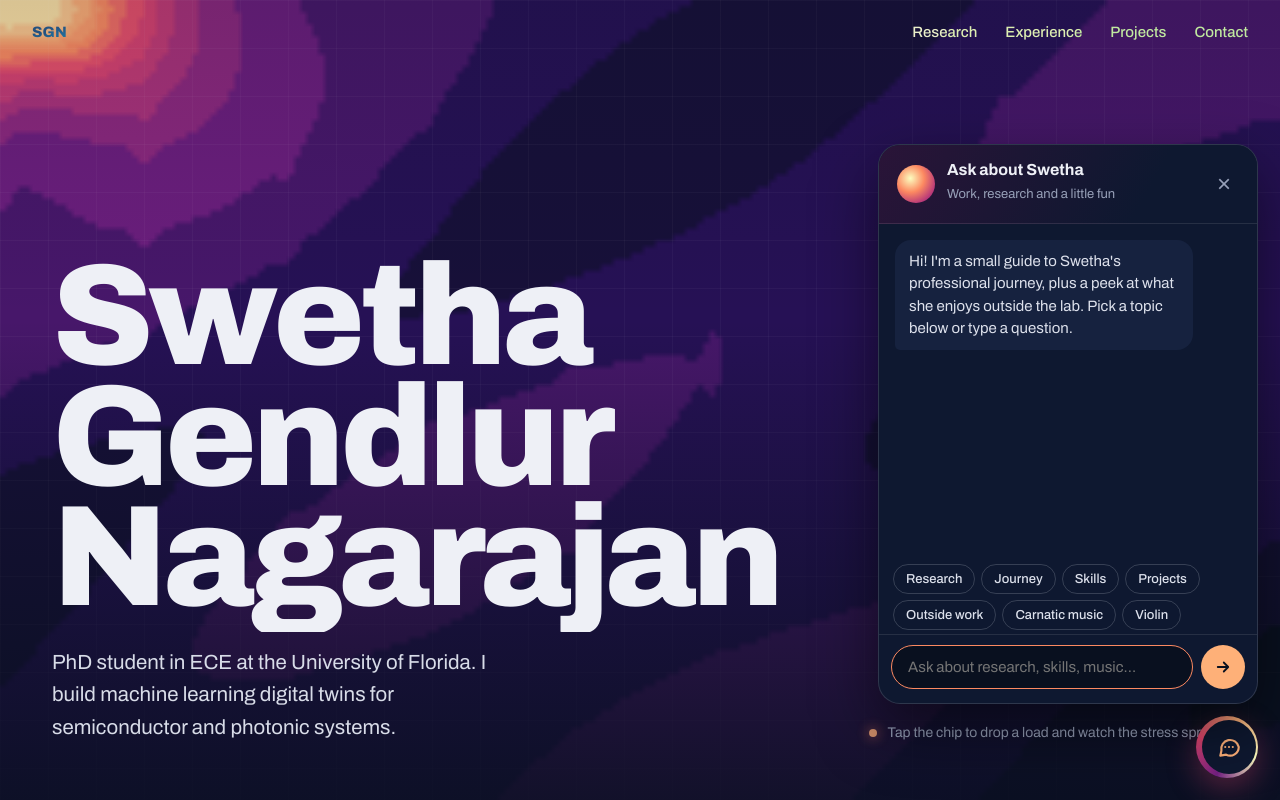
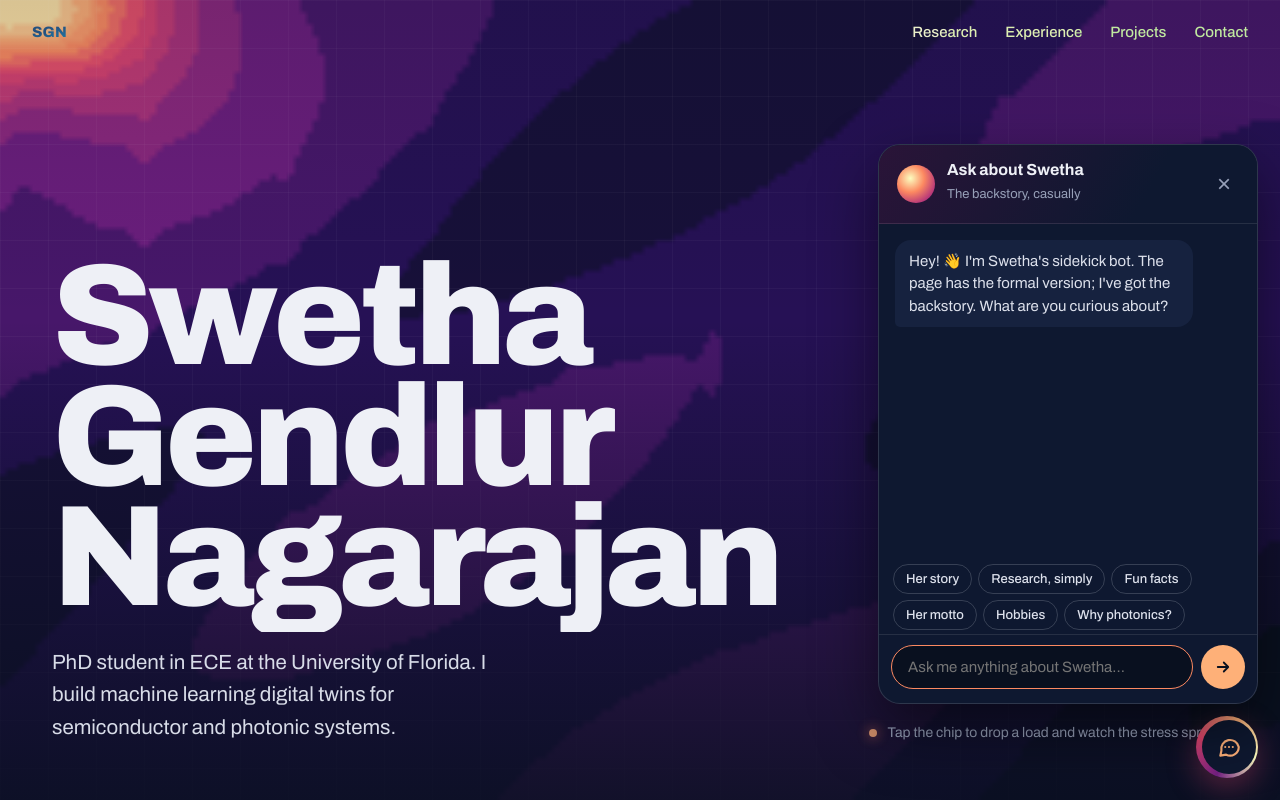
Before and after one commit to swetha-gn/swetha-gn.github.io, a plain HTML site: page index.html in a window 1280 px wide. Both pictures are taken after a click on the button "Open chat about Swetha's journey". Shown: the top 800 px of the page. Drawn offline with nearby package versions, Linux system fonts and the light colour scheme; animation ran at ten frames a second.

Commit message:
Make chat assistant casual with backstory answers

```diff
--- a/index.html
+++ b/index.html
@@ -613,32 +613,35 @@ addEventListener("load",()=>ScrollTrigger.refresh());
 <div id="cb-tip" aria-hidden="true">Curious about my journey? Ask me 👋</div>
 <button id="cb-btn" type="button" aria-label="Open chat about Swetha's journey" aria-expanded="false" aria-controls="cb"><span><svg viewBox="0 0 24 24" fill="none" stroke="#FEB078" stroke-width="2" stroke-linecap="round" stroke-linejoin="round"><path d="M21 12a8 8 0 0 1-11.6 7.1L4 20l1-4.6A8 8 0 1 1 21 12z"/><path d="M8.5 12h.01M12 12h.01M15.5 12h.01"/></svg></span><i class="dot"></i></button>
 <section id="cb" role="dialog" aria-label="Chat about Swetha" hidden>
-  <header><div class="av" aria-hidden="true"></div><div><b>Ask about Swetha</b><small>Work, research and a little fun</small></div><button type="button" id="cb-x" aria-label="Close chat">×</button></header>
+  <header><div class="av" aria-hidden="true"></div><div><b>Ask about Swetha</b><small>The backstory, casually</small></div><button type="button" id="cb-x" aria-label="Close chat">×</button></header>
   <div id="cb-log" aria-live="polite" data-lenis-prevent></div>
   <div id="cb-chips" data-lenis-prevent></div>
-  <form id="cb-f" autocomplete="off"><input id="cb-in" placeholder="Ask about research, skills, music…" aria-label="Type a question"><button type="submit" aria-label="Send"><svg viewBox="0 0 24 24" fill="none" stroke="#09101F" stroke-width="2.4" stroke-linecap="round" stroke-linejoin="round"><path d="M5 12h14M13 6l6 6-6 6"/></svg></button></form>
+  <form id="cb-f" autocomplete="off"><input id="cb-in" placeholder="Ask me anything about Swetha…" aria-label="Type a question"><button type="submit" aria-label="Send"><svg viewBox="0 0 24 24" fill="none" stroke="#09101F" stroke-width="2.4" stroke-linecap="round" stroke-linejoin="round"><path d="M5 12h14M13 6l6 6-6 6"/></svg></button></form>
 </section>
 <script>
 (()=>{
 const KB={
- hi:{a:"Hi! I'm a small guide to Swetha's professional journey, plus a peek at what she enjoys outside the lab. Pick a topic below or type a question.",c:["Research","Journey","Skills","Projects","Outside work"]},
- research:{k:/research|phd|tcad|surrogate|digital twin|stress|pinn|physics|photonic|semiconductor|quantiz|work on/,a:"Swetha builds machine learning for semiconductor and photonic devices:<ul><li><b>Digital twins:</b> neural surrogates trained on TCAD simulation data that predict mechanical stress in milliseconds instead of hours, roughly 3000× faster. She presented this at SPIE Photonics West 2026.</li><li><b>Hardware-aware deep learning:</b> quantizing networks to INT8/INT6 so they fit photonic and AI-accelerator hardware.</li><li><b>Next:</b> physics-informed neural networks and multi-physics models.</li></ul>",c:["Skills","Journey","Talks"],go:"research"},
- journey:{k:/journey|experience|career|job|work history|background|optum|liteseeker|ibm|ugam|cisco|intern|role/,a:"Her path in short:<ul><li><b>2021</b> Cisco thingQbator, Project Associate</li><li><b>2022</b> Ugam (image captioning, published paper) and IBM (deep-learning web app)</li><li><b>2024</b> ML Engineer at Optum: clinical NLP and RAG chatbots</li><li><b>2024–26</b> MS in Applied Data Science at UF, plus research at the Florida Semiconductor Institute</li><li><b>2025–26</b> ML Engineer at LiteSeeker: predictive maintenance</li><li><b>2026–</b> PhD in ECE at UF, Sorger Photonics Group</li></ul>",c:["Research","Education","Skills"],go:"experience"},
- skills:{k:/skill|stack|tool|language|python|pytorch|jax|tensorflow|know|tech/,a:"<b>ML and data:</b> Python, PyTorch, JAX, TensorFlow, scikit-learn, XGBoost, Hugging Face, FAISS, Spark, SQL.<br><b>Methods:</b> surrogate modeling, uncertainty quantification, quantization (INT8/INT6), physics-informed ML, RAG and LoRA fine-tuning.<br><b>Simulation:</b> TCAD/FLOOPS.",c:["Projects","Research","Outside work"]},
- projects:{k:/project|built|github|portfolio|nutriscan|summari|pest|mnist|digit|enron|career assistant/,a:"A few favorites:<ul><li><b>NutriScanAI:</b> scans food labels and explains whether they're vegetarian (95% accuracy)</li><li><b>Handwritten digits:</b> classical models vs. a tuned network (99% accuracy)</li><li><b>Paper summarizer:</b> GPT-4 + FAISS for faster literature review</li><li><b>Pest detection app</b> for paddy farmers (95% accuracy)</li></ul><a href=\"https://github.com/swetha-gn\">See everything on GitHub</a>",c:["Skills","Outside work","Contact"],go:"projects"},
- education:{k:/educat|degree|study|studied|school|college|university|masters|master's|ms |btech|uf\b|florida/,a:"<ul><li><b>PhD, Electrical &amp; Computer Engineering</b>, University of Florida (2026–)</li><li><b>MS, Applied Data Science</b>, University of Florida (May 2026)</li><li><b>BTech, Computer Science &amp; Engineering</b>, PSG College of Technology</li></ul>",c:["Research","Journey"]},
- talks:{k:/talk|present|conference|spie|paper|publication|publish/,a:"<ul><li><b>SPIE Photonics West 2026</b>, San Francisco: neural digital twins for stress prediction</li><li><b>ICHPIC 2022</b>: her published paper on image caption generation</li></ul>",c:["Research","Contact"]},
- fun:{k:/outside|hobb|fun|free time|weekend|interest|personal side|besides work|after work/,a:"Outside work she's a genuinely fun person to be around. Her favorite ways to unwind are <b>Carnatic music</b>, playing the <b>violin</b>, and <b>making content</b> just for the joy of it. Pick one!",c:["Carnatic music","Violin","Content creator"]},
- carnatic:{k:/carnatic|classical|raga|tala|music|sing/,a:"Carnatic music is the classical music of South India, built on <b>ragas</b> (melodic frameworks) and <b>talas</b> (rhythmic cycles). It's one of Swetha's favorite things. Some say all those patterns are good training for an ML brain 🎶",c:["Violin","Content creator","Research"]},
- violin:{k:/violin|instrument|play/,a:"Swetha plays the violin 🎻. Fun fact: in Carnatic music the violin is usually played sitting down, with the scroll resting near the player's foot. It's a very different posture from Western classical violin.",c:["Carnatic music","Content creator","Skills"]},
- content:{k:/content|creator|instagram|reel|video|social|youtube/,a:"She makes content for fun: creative, lighthearted posts in her spare time. It's strictly a hobby, not a pro gig, and a nice creative outlet next to research 🎬",c:["Carnatic music","Violin","Contact"]},
- contact:{k:/contact|email|reach|linkedin|hire|connect|collab|available|open to/,a:"She's open to roles and collaborations where ML meets systems, performance and physical reality.<br>Email: <a href=\"mailto:sgendlurnagaraja@ufl.edu\">sgendlurnagaraja@ufl.edu</a><br><a href=\"https://www.linkedin.com/in/swe-gn/\">LinkedIn</a> · <a href=\"https://github.com/swetha-gn\">GitHub</a>",c:["Research","Projects"],go:"contact"},
- private:{k:/\b(age|how old|birthday|born|married|husband|boyfriend|family|parents|address|where (do|does) (she|you) live|phone|salary|religion|relationship)\b/,a:"That's a bit personal, so I'll leave it out 🙂 I'm happy to talk about her work, research, skills or hobbies.",c:["Research","Outside work"]},
- thanks:{k:/thank|thx|cool|great|awesome|nice/,a:"Glad that helped! Anything else you'd like to know?",c:["Research","Outside work","Contact"]},
- hello:{k:/^(hi|hey|hello|yo|hola|namaste|vanakkam)\b/,a:"Hello! 👋 What would you like to know about Swetha?",c:["Research","Journey","Outside work"]}
+ hi:{a:"Hey! 👋 I'm Swetha's sidekick bot. The page has the formal version; I've got the backstory. What are you curious about?",c:["Her story","Research, simply","Fun facts","Her motto","Hobbies"]},
+ story:{k:/story|journey|background|how did|how'd|got (into|here)|career|path|start|experience|job|optum|liteseeker|ibm|ugam|cisco/,a:"It started with computer science at PSG Tech in India, where one of her early builds was an app that helps rice farmers spot pests from a phone photo. Her first job was at Optum, and she says your first job holds a special place in your heart.<br><br>Then came UF. She had offers from USC, Indiana and Ohio State, but picked Florida because the research fit was right. Somewhere along the way the ML enthusiast fell into photonics, and now she's doing a PhD there 🐊",c:["Research, simply","Why photonics?","Fun facts"]},
+ research:{k:/research|phd|tcad|surrogate|digital twin|stress|pinn|physics|semiconductor|quantiz|what does she (do|work)|work on/,a:"Short version: physics simulations are slow, and she makes them fast.<br><br>A TCAD run can take hours to show where stress builds up inside a chip. Her model gives a good answer in milliseconds. She calls this the <i>crawl</i> phase. Walking means teaching the model actual physics (PINNs), and running means stretching it across stress, heat and light.",c:["Her motto","Why photonics?","Fun facts"]},
+ photonics:{k:/photonic|light|optic|why photonics|hardware/,a:"Her take: photonics isn't just supporting AI, it's shaping where AI hardware goes next, from silicon photonics in data centers to computing with light. A tour of UF's HiPerGator supercomputer drove it home for her: AI performance doesn't come only from better algorithms, it comes from better <i>systems</i>. That's the gap she likes working in.",c:["Research, simply","Fun facts","Her story"]},
+ motto:{k:/motto|philosoph|crawl|walk|run|quote|believe|mantra|onward|upward/,a:"Two, actually:<ul><li><b>Crawl. Walk. Run.</b> Start small, celebrate the tiny wins, then scale up. She picked it up early in her research project and it stuck as a life lesson.</li><li><b>Onward and upward.</b> It's literally the banner on her LinkedIn.</li></ul>",c:["Fun facts","Hobbies","Her story"]},
+ facts:{k:/fun fact|facts|surprise|interesting|random|trivia|cool thing/,a:"A few favorites:<ul><li>NutriScanAI started in a supermarket aisle, when she wondered what <b>E441</b> on a label meant. (It's gelatin, so not vegetarian.)</li><li>At Grace Hopper 2025 she asked Meta's EdgeAI panel about on-chip inference, and was one of the few attendees who went home with <b>Meta AI glasses</b> 😎</li><li>She also brought home a little <b>bronze bell</b> from Chicago, a reminder that small moments echo.</li></ul>",c:["Hobbies","Her motto","Research, simply"]},
+ skills:{k:/skill|stack|tool|language|python|pytorch|jax|tensorflow|tech|good at/,a:"Python is home base. PyTorch and JAX for models, and the usual data toolkit (Spark, SQL, Hugging Face, FAISS) for the messy parts. Lately she's been learning the physics side too: TCAD simulations, and reading about stress the way device engineers do.",c:["Research, simply","Hobbies","Contact"]},
+ projects:{k:/project|built|nutriscan|pest|summari|digit|enron|github/,a:"Her projects usually start with a real-world 'wait, why?' One came from a food label, another from farmers losing crops to pests, another from drowning in research papers. The cards on the page link to the code. The fun backstories are under 'Fun facts' 😉",c:["Fun facts","Skills","Her story"]},
+ education:{k:/educat|degree|study|studied|school|college|university|masters|btech/,a:"CS undergrad at PSG Tech, a master's in Applied Data Science at UF (done in May 2026), and now a PhD in ECE at UF. Yes, she switched from data science to electrical engineering, and yes, she's loving it.",c:["Why photonics?","Her story"]},
+ fun:{k:/outside|hobb|fun|free time|weekend|interest|besides work|after work|personal side/,a:"Outside the lab she's honestly a lot of fun. Music is a big part of it: she loves <b>Carnatic music</b>, plays the <b>violin</b>, and makes <b>content</b> for fun. Pick one!",c:["Carnatic music","Violin","Content creator"]},
+ carnatic:{k:/carnatic|classical|raga|tala|music|sing/,a:"Carnatic music is South Indian classical music, built on ragas (melodic frameworks) and talas (rhythm cycles). It's one of her happy places. It's also a lot of patterns, so maybe it was quietly training her for ML all along 🎶",c:["Violin","Content creator","Fun facts"]},
+ violin:{k:/violin|instrument|play/,a:"Yep, she plays the violin 🎻. In Carnatic music the violin is played sitting down, with the scroll resting near the player's foot. Same instrument as Western classical, very different vibe.",c:["Carnatic music","Content creator","Her motto"]},
+ content:{k:/content|creator|instagram|reel|video|social|youtube/,a:"She makes content just for fun: creative, lighthearted posts when she has time. Totally a hobby, not a pro gig. It's her way of switching off from research mode 🎬",c:["Carnatic music","Violin","Fun facts"]},
+ contact:{k:/contact|email|reach|linkedin|hire|connect|collab|available|open to|talk to her/,a:"She'd love to hear from you, especially about ML that meets real hardware.<br>Email: <a href=\"mailto:sgendlurnagaraja@ufl.edu\">sgendlurnagaraja@ufl.edu</a><br><a href=\"https://www.linkedin.com/in/swe-gn/\">LinkedIn</a> · <a href=\"https://github.com/swetha-gn\">GitHub</a>",c:["Fun facts","Hobbies"]},
+ private:{k:/\b(age|how old|birthday|born|married|husband|boyfriend|family|parents|address|where (do|does) (she|you) live|phone|salary|religion|relationship)\b/,a:"Ha, that's a bit personal, so I'll skip it 🙂 Ask me about her research, her story or the music instead!",c:["Her story","Hobbies","Fun facts"]},
+ thanks:{k:/thank|thx|cool|great|awesome|nice|love/,a:"Glad you liked it! Want another fun fact?",c:["Fun facts","Hobbies","Contact"]},
+ hello:{k:/^(hi|hey|hello|yo|hola|namaste|vanakkam)\b/,a:"Hey hey! 👋 Ask me anything about Swetha's work, or the fun stuff.",c:["Her story","Fun facts","Hobbies"]},
+ bot:{k:/who are you|are you (a )?(bot|ai|real)|what are you/,a:"Just a small, friendly bot built into this page. No big AI behind me, only the stories Swetha's happy to share 🤖",c:["Her story","Fun facts"]}
 };
-const CHIP={"Research":"research","Journey":"journey","Skills":"skills","Projects":"projects","Education":"education","Talks":"talks","Outside work":"fun","Carnatic music":"carnatic","Violin":"violin","Content creator":"content","Contact":"contact"};
-const ORDER=["private","thanks","hello","carnatic","violin","content","fun","talks","research","projects","skills","education","journey","contact"];
+const CHIP={"Her story":"story","Research, simply":"research","Why photonics?":"photonics","Fun facts":"facts","Her motto":"motto","Skills":"skills","Projects":"projects","Education":"education","Hobbies":"fun","Carnatic music":"carnatic","Violin":"violin","Content creator":"content","Contact":"contact"};
+const ORDER=["private","bot","thanks","hello","facts","motto","carnatic","violin","content","fun","photonics","research","projects","skills","education","story","contact"];
 const btn=document.getElementById("cb-btn"),box=document.getElementById("cb"),log=document.getElementById("cb-log"),chips=document.getElementById("cb-chips"),f=document.getElementById("cb-f"),inp=document.getElementById("cb-in"),tip=document.getElementById("cb-tip");
 const rm=matchMedia("(prefers-reduced-motion: reduce)").matches;
 let started=false;
@@ -649,10 +652,10 @@ function reply(key){const e=KB[key];const t=document.createElement("div");t.clas
 function match(q){q=q.toLowerCase().trim();for(const k of ORDER){if(KB[k].k&&KB[k].k.test(q))return k;}return null;}
 function ask(text,key){add(text,"me");key=key||match(text);
   if(!key){const t=document.createElement("div");t.className="cb-typing";t.innerHTML="<i></i><i></i><i></i>";log.appendChild(t);
-    setTimeout(()=>{t.remove();add("I only know about Swetha's work, research and a few hobbies. Try one of these:","bot");setChips(["Research","Journey","Skills","Projects","Outside work","Contact"]);},rm?0:500);return;}
+    setTimeout(()=>{t.remove();add("Hmm, I don't know that one! I mostly know her story, her research and the fun stuff. Try one of these:","bot");setChips(["Her story","Research, simply","Fun facts","Hobbies","Contact"]);},rm?0:500);return;}
   reply(key);}
 function open(o){box.hidden=!o;btn.setAttribute("aria-expanded",String(o));tip.classList.remove("show");
-  if(o){if(!started){started=true;add(KB.hi.a,"bot");setChips(KB.hi.c.concat(["Carnatic music","Violin","Content creator","Education","Talks","Contact"]));}setTimeout(()=>inp.focus(),50);}else btn.focus();}
+  if(o){if(!started){started=true;add(KB.hi.a,"bot");setChips(KB.hi.c.concat(["Why photonics?","Carnatic music","Violin","Content creator","Contact"]));}setTimeout(()=>inp.focus(),50);}else btn.focus();}
 btn.onclick=()=>open(box.hidden);
 document.getElementById("cb-x").onclick=()=>open(false);
 addEventListener("keydown",e=>{if(e.key==="Escape"&&!box.hidden)open(false);});
```
